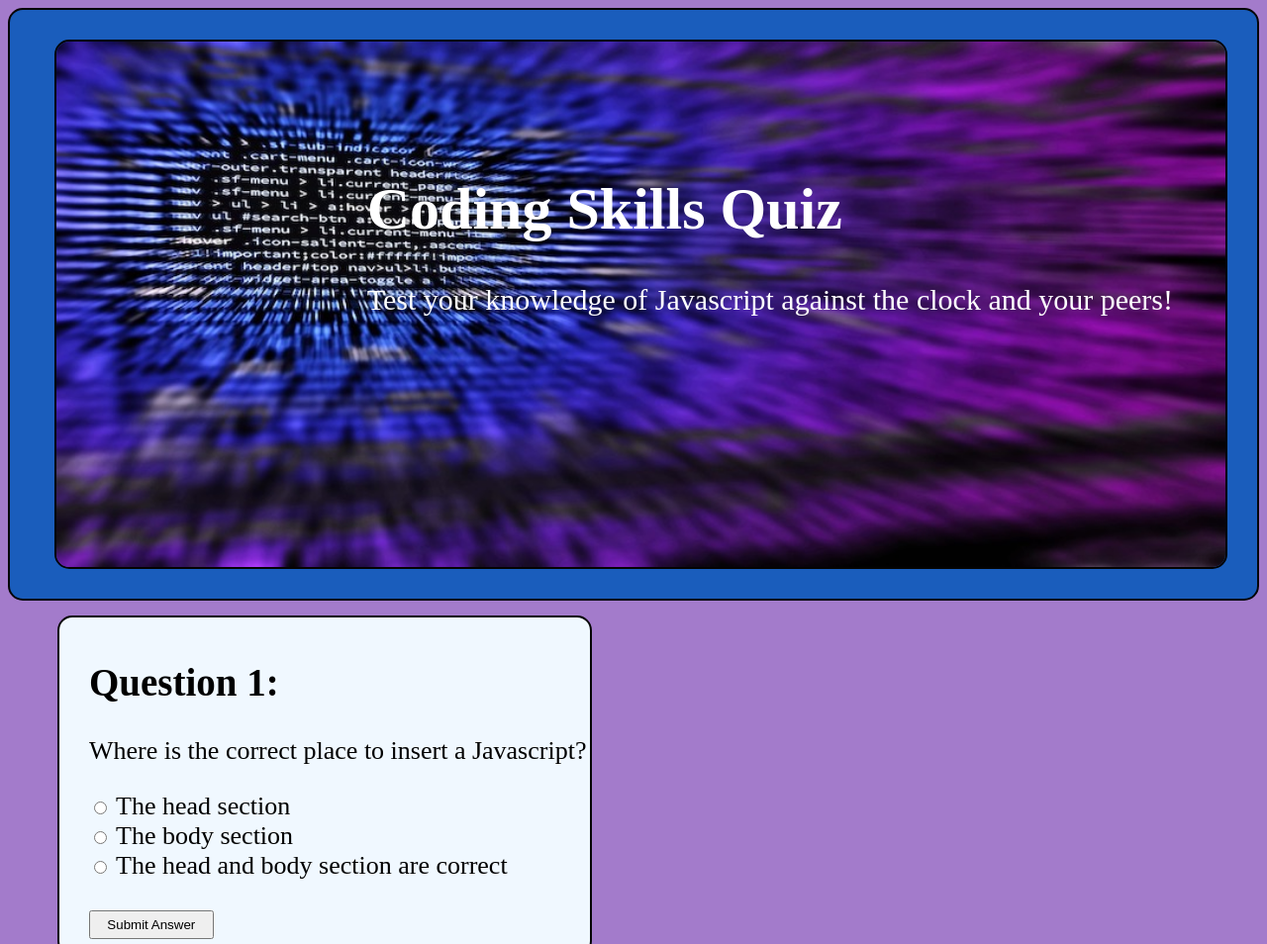
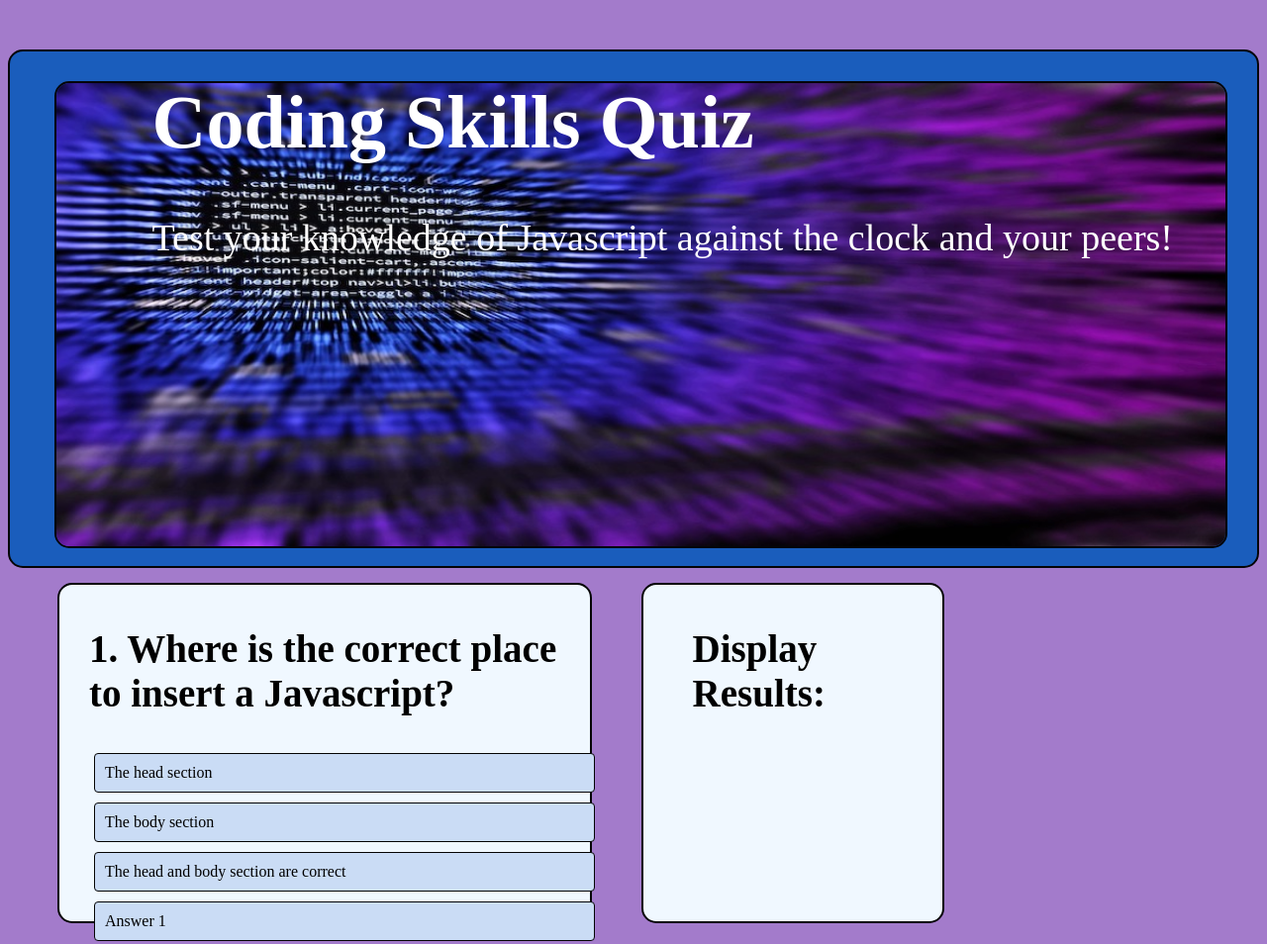
Before and after one commit to tugwellchristi/Test-Your-Coding-Skills-Quiz, a plain HTML site: page index.html in a window 1280 px wide. Shown: the top 954 px of the page at 99% size. Drawn offline with Linux system fonts and the light colour scheme.

Commit message:
styling and intializing JS

```diff
--- a/Assets/CSS/style.css
+++ b/Assets/CSS/style.css
@@ -1,8 +1,14 @@
+* {
+   font-family: 'Poppins', 'Times New Roman', Times, serif;
+}
+
 .container {
     display: flex;
+    height: 520px;
     background-color: #1a5dbc;
     border: #040404 solid 2px;
     border-radius: 15px;
+    margin-top: 50px;
 }
 
 .container img {
@@ -17,12 +23,12 @@
 
 .text-block {
     position: absolute;
-    bottom: 450px;
+    bottom: 500px;
     right: 20px;
     color: white;
     padding-left: 20px;
     padding-right: 75px;
-    font-size: 30px;
+    font-size: 38px;
 }
 
 body {
@@ -31,6 +37,7 @@ body {
 
 .cards {
     display: flex;
+    float: left;
     width: 40%;
     height: 300px;
     background-color: aliceblue;
@@ -45,8 +52,56 @@ body {
     border-radius: 15px;
 }
 
+.btn {
+    width: 100%;
+    border: 1px solid #040404;
+    background-color:rgb(202, 220, 245);
+    font-size: medium;
+    padding: 10px;
+    margin: 5px;
+    text-align: left;
+    border-radius: 4px;
+    cursor: pointer;
+}
+
+.btn:hover {
+    background: rgb(151, 192, 251);
+}
+
+#next-btn {
+    background-color: blueviolet;
+    color: aliceblue;
+    font-size: medium;
+    padding-top: 5px;
+    margin: 35px;
+    margin-top: 200px;
+    text-align: left;
+    border-radius: 4px;
+    cursor: pointer;
+    display: none;
+}
+
+.card {
+    display: flex;
+    float: left;
+    height: 300px;
+    padding-left: 50px;
+    width: 20%;
+    background-color: aliceblue;
+    padding-bottom: 30px;
+    padding-top: 10px;
+    margin-top: 15px;
+    margin-left: 50px;
+    margin-bottom: 15px;
+    font-size: 26px;
+    border: #040404 solid 2px;
+    border-radius: 15px;
+}
+
 #submit {
     width: 25%;
     padding: 5px;
     margin: 0px;
+    background-color: #1a5dbc;
+    color: aliceblue;
 }
--- a/index.html
+++ b/index.html
@@ -9,28 +9,34 @@
 
 <body>
     <div class="container">
-        <img src="./Assets/Images/code_header.jpg" alt="dark coding elements on computer screen" width="95%" >
+        <img src="./Assets/Images/code_header.jpg" alt="dark coding elements on computer screen" width="95%" height="90%">
         <div class="text-block">
             <H1>Coding Skills Quiz</H1>
             <p>Test your knowledge of Javascript against the clock and your peers!</p>
         </div>
-
     </div>
 
     <div class="cards">
-        <div class="card1">
-            <h2>Question 1: </h2>
-            <p class="questions" id="question1">
-                Where is the correct place to insert a Javascript?</p>
-            <input type="radio" name="answer1" value="wrong"> The head section <br>
-            <input type="radio" name="answer1" value="wrong"> The body section<br>
-            <input type="radio" name="answer1" value="right"> The head and body section are correct <br>
-            <br>
+        <div class="quiz">
+            <h2 id="question">Question goes here </h2>
+            <div id="answer-buttons"></div>
+            <button class="btn"> Answer 1 </button>
+            <button class="btn"> Answer 2</button>
+            <button class="btn"> Answer 3 </button>
+        </div>
+            <button id="next-btn">Next Question</button>
 
-            <button id="submit">Submit Answer</button>
+
         </div>
     </div>
-
+    <div class="card">
+        <h2>Display Results:</h2>
+        <p id="results"></p>
+    </div>
+    <div class="card">
+        <h2>Timer: </h2>
+        <p id="timer"></p>
+    </div>
     <script src="script.js"></script>
 </body>
 
--- a/script.js
+++ b/script.js
@@ -0,0 +1,79 @@
+const questions = [
+{
+    question: "Where is the correct place to insert a Javascript?",
+    answers: [
+        { text: "The head section", correct: false},
+        { text: "The body section", correct: false},
+        { text: "The head and body section are correct", correct: true},
+    ]
+},
+{
+    question: "How do you write an IF statement in JavaScript?",
+    answers: [
+        { text: "if (i == 5)", correct: true},
+        { text: "if i = 5 then", correct: false},
+        { text: "if i == 5 then", correct: false},
+    ]
+},
+{
+    question: "Which operator is used to assign a value to a variable?",
+    answers: [
+        { text: "-", correct: false},
+        { text: "X", correct: false},
+        { text: "=", correct: true},
+    ]
+},
+{
+    question: "What will the following code return: Boolean(10 > 9)",
+    answers: [
+        { text: "false", correct: false},
+        { text: "true", correct: true},
+        { text: "NAN", correct: false},
+    ]
+},
+{
+    question: "Which event occurs when the user clicks on an HTML element?",
+    answers: [
+        { text: "onmouseclick", correct: false},
+        { text: "click", correct: false},
+        { text: "onclick", correct: true},
+    ]
+},
+];
+
+const questionElement = document.getElementById("question");
+const answerButtons = document.getElementById("answer-buttons");
+const nextButton = document.getElementById("next-btn");
+
+let currentQuestionIndex = 0;
+let score = 0;
+
+function startQuiz() {
+    currentQuestionIndex = 0;
+    score = 0;
+    nextButton.innerHTML = "Next";
+    showQuestion();
+}
+
+function showQuestion() {
+    resetState();
+    let currentQuestion = questions[currentQuestionIndex];
+    let questionNo = currentQuestionIndex + 1;
+    questionElement.innerHTML = questionNo + ". " + currentQuestion.question;
+
+    currentQuestion.answers.forEach(answer => {
+        const button = document.createElement("button");
+        button.innerHTML = answer.text;
+        button.classList.add("btn");
+        answerButtons.appendChild(button);
+    });
+}
+
+function resetState() {
+    nextButton.style.display ="none";
+    while(answerButtons.firstChild) {
+        answerButtons.removeChild(answerButtons.firstChild);
+    }
+}
+
+startQuiz();
```
